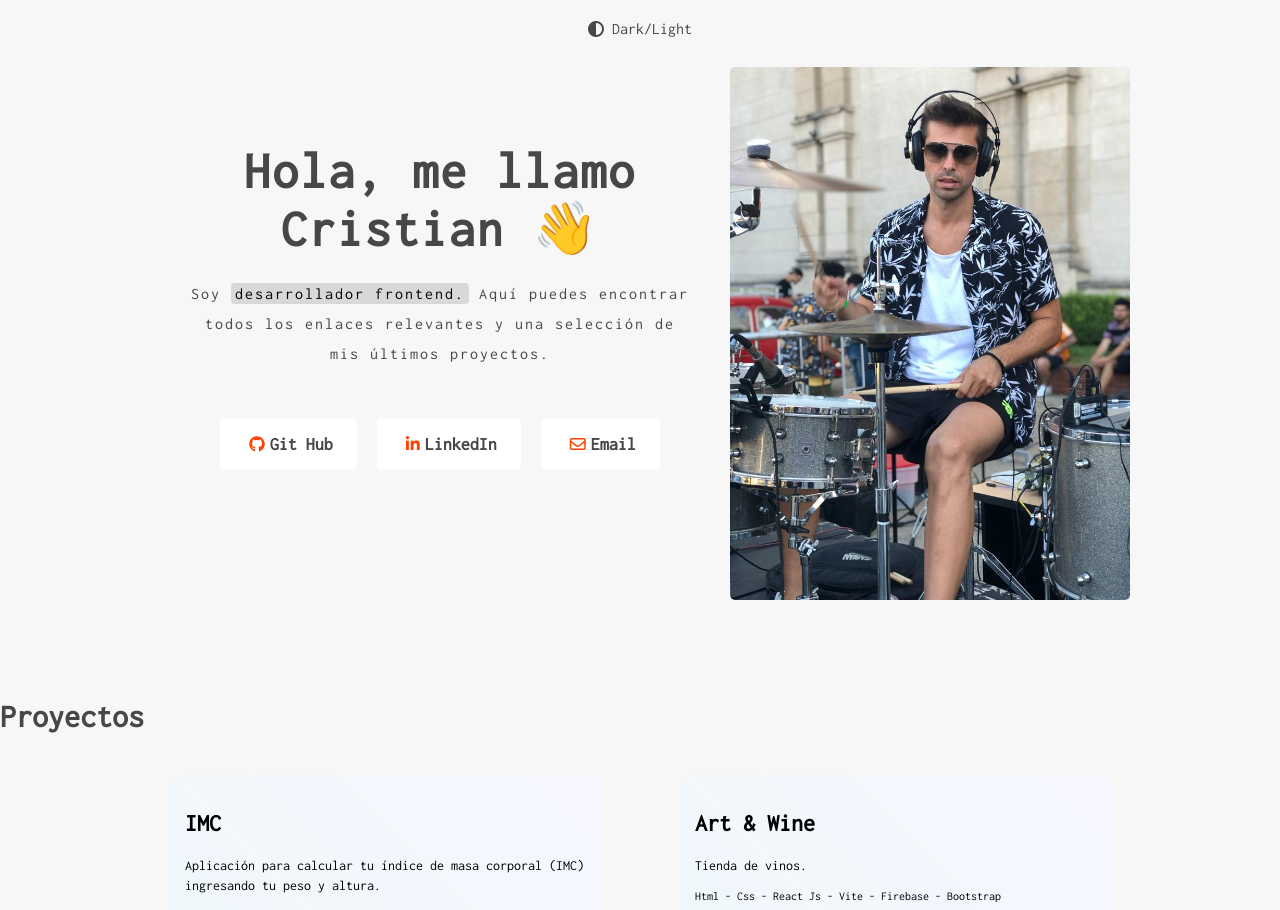
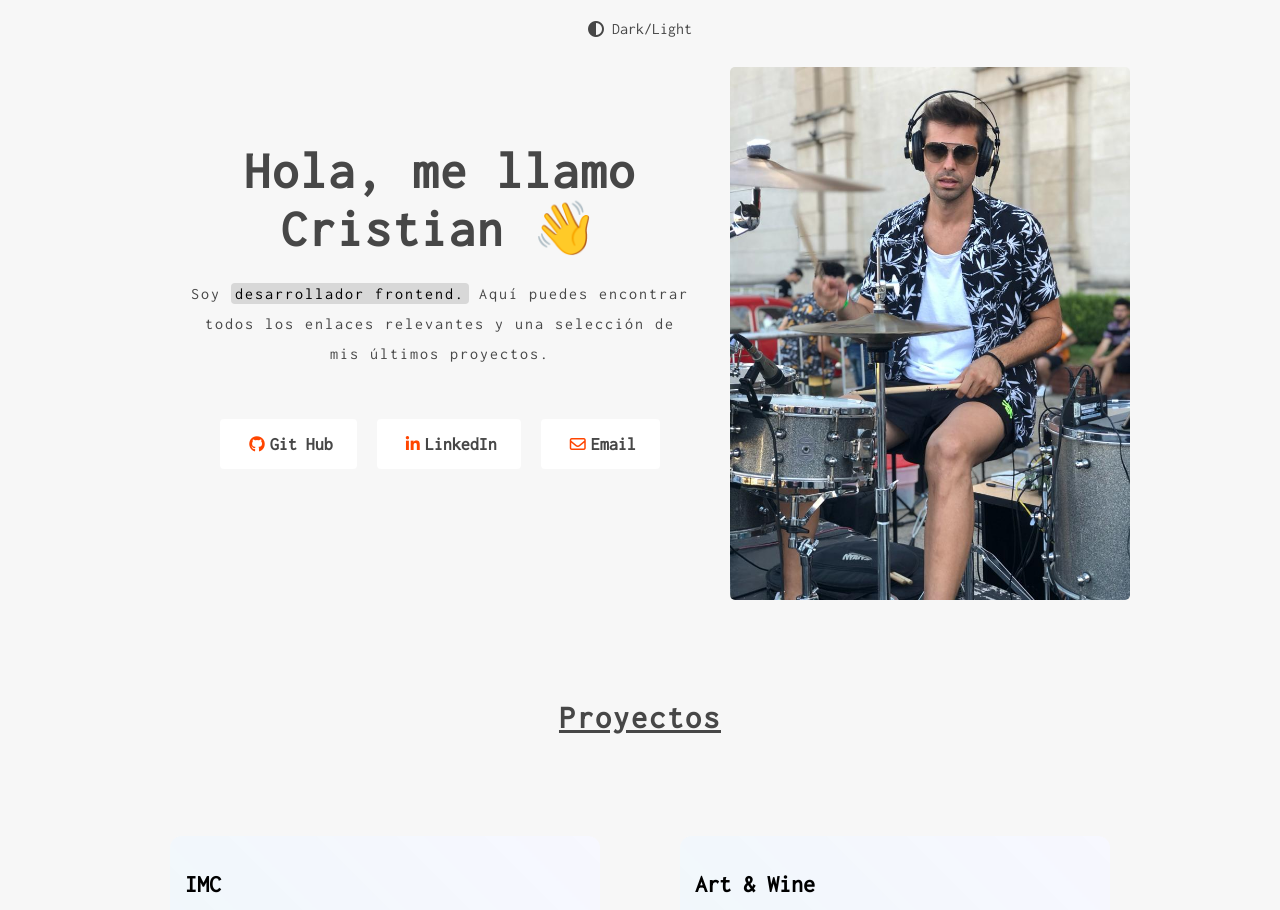
Before and after one commit to CristianMozetich/Portfolio, a React (Vite) app: page / in a window 1280 px wide. Shown: the top 910 px of the page. Built offline with nearby package versions, Linux system fonts and the light colour scheme.

Commit message:
proyectos

```diff
--- a/src/Components/Proyects/Proyects.css
+++ b/src/Components/Proyects/Proyects.css
@@ -1,9 +1,12 @@
-  .titulo_proyectos h1{
+  .titulo_proyectos{
+    align-items: center;
     text-align: center;
     margin: auto;
     letter-spacing: 0.125rem;
     line-height: 1.125;
     font-weight: 700;
+    text-decoration: underline;
+    margin-bottom: 80px;
   }
   .contenedor_proyectos{
     max-width: 1300px;
@@ -15,6 +18,7 @@
   }
   .tarjeta_proyectos {
     width: 400px;
+    height: 200px;
     margin: 20px;
     padding: 15px;
     border-radius: 12px;
```
